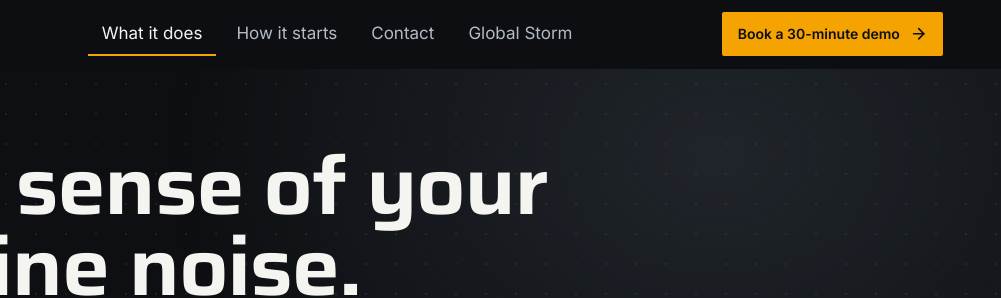
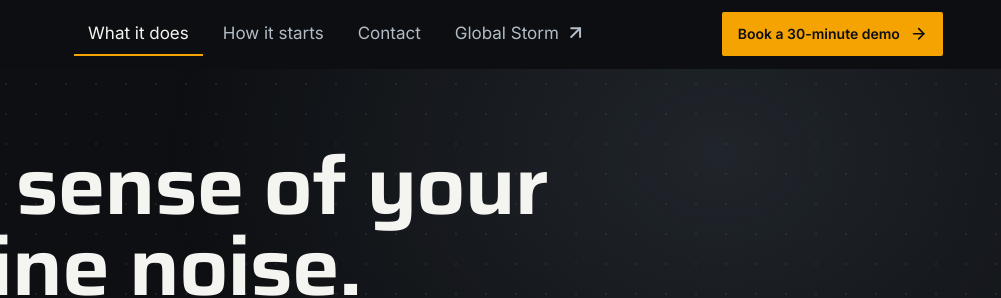
Before and after one commit to GlobalStormCloud/neritic.ai, an Astro site: page / in a window 1280 px wide. Shown: the top 298 px of the page, 279-1280 px from the left. Built offline with nearby package versions, Linux system fonts and the light colour scheme; Astro itself is replaced by a stand-in of ours.

Commit message:
Add the outgoing arrow to the Global Storm menu link
The link now ends with the Lucide arrow-up-right, drawn the same way
as the Neritic AI link on globalstorm.cloud: 1.25em, stroke 2.25, 6px
from the label. A visually hidden "(globalstorm.cloud)" tells screen
reader users where it goes, and the link carries rel="noopener".

The arrow makes the menu wider, so it is hidden below 1140px instead
of 1040px. The arrow file is the same Lucide release as the existing
icons (ISC licence).

```diff
--- a/src/components/Header.astro
+++ b/src/components/Header.astro
@@ -1,8 +1,11 @@
 ---
 import Button from './Button.astro';
 import Glyph from './Glyph.astro';
+import upRight from '../assets/icons/lucide/arrow-up-right.svg?raw';
 import { PRODUCT, DEMO_URL, site } from '../data/site';
 const h = site.header;
+// Lucide arrow-up-right: keep the paths, restyle the <svg> wrapper (same as the Button arrow).
+const out = upRight.match(/<path[^>]*\/>/g)?.join('') ?? '';
 ---
 <div class="progress" aria-hidden="true"></div>
 <header class="nav">
@@ -16,7 +19,7 @@ const h = site.header;
     </a>
     <nav aria-label={h.navLabel} class="nav__links">
       {h.links.map((l) => <a href={`/#${l.id}`}>{l.label}</a>)}
-      <a href={h.company.url}>{h.company.label}</a>
+      <a class="nav__out" href={h.company.url} rel="noopener">{h.company.label}<span class="sr-only"> ({h.company.host})</span><svg class="arr" viewBox="0 0 24 24" aria-hidden="true" focusable="false" set:html={out} /></a>
     </nav>
     <span class="nav__cta"><Button href={DEMO_URL} size="sm">{h.demo}</Button></span>
     <span class="nav__cta-icon"><Button href={DEMO_URL} size="sm" label={h.demo} /></span>
@@ -42,8 +45,11 @@ const h = site.header;
     .nav__links a { transition: color 0.2s, border-color 0.2s; }
   }
   .nav__links a { white-space: nowrap; }
-  /* four links plus brand and the demo button need about 1030px; below that the menu is hidden, as before on phones */
-  @media (max-width: 1040px) { .nav__links { display: none; } }
+  /* the outgoing arrow, as on globalstorm.cloud: Lucide arrow-up-right, 1.25em, stroke 2.25, 6px from the label */
+  .nav__out .arr { flex: none; display: block; width: 1.25em; height: 1.25em; margin-left: 6px; fill: none; stroke: currentColor; stroke-width: 2.25; stroke-linecap: round; stroke-linejoin: round; }
+  .sr-only { position: absolute; width: 1px; height: 1px; margin: -1px; padding: 0; overflow: hidden; clip: rect(0 0 0 0); white-space: nowrap; border: 0; }
+  /* four links (one with an arrow) plus brand and the demo button need about 1130px; below that the menu is hidden, as before on phones */
+  @media (max-width: 1140px) { .nav__links { display: none; } }
   @media (max-width: 640px) {
     .nav__in { gap: 12px; }
     .brand__txt { white-space: nowrap; }
--- a/src/data/site.ts
+++ b/src/data/site.ts
@@ -40,7 +40,7 @@ export const site = {
       { label: 'Contact', id: 'contact' },
     ],
     // Last item in the menu: leaves this page for the company site.
-    company: { label: COMPANY, url: 'https://globalstorm.cloud/' },
+    company: { label: COMPANY, url: 'https://globalstorm.cloud/', host: 'globalstorm.cloud' },
   },
 
   hero: {
```
Also changed, not shown: src/assets/icons/lucide/arrow-up-right.svg (added).
